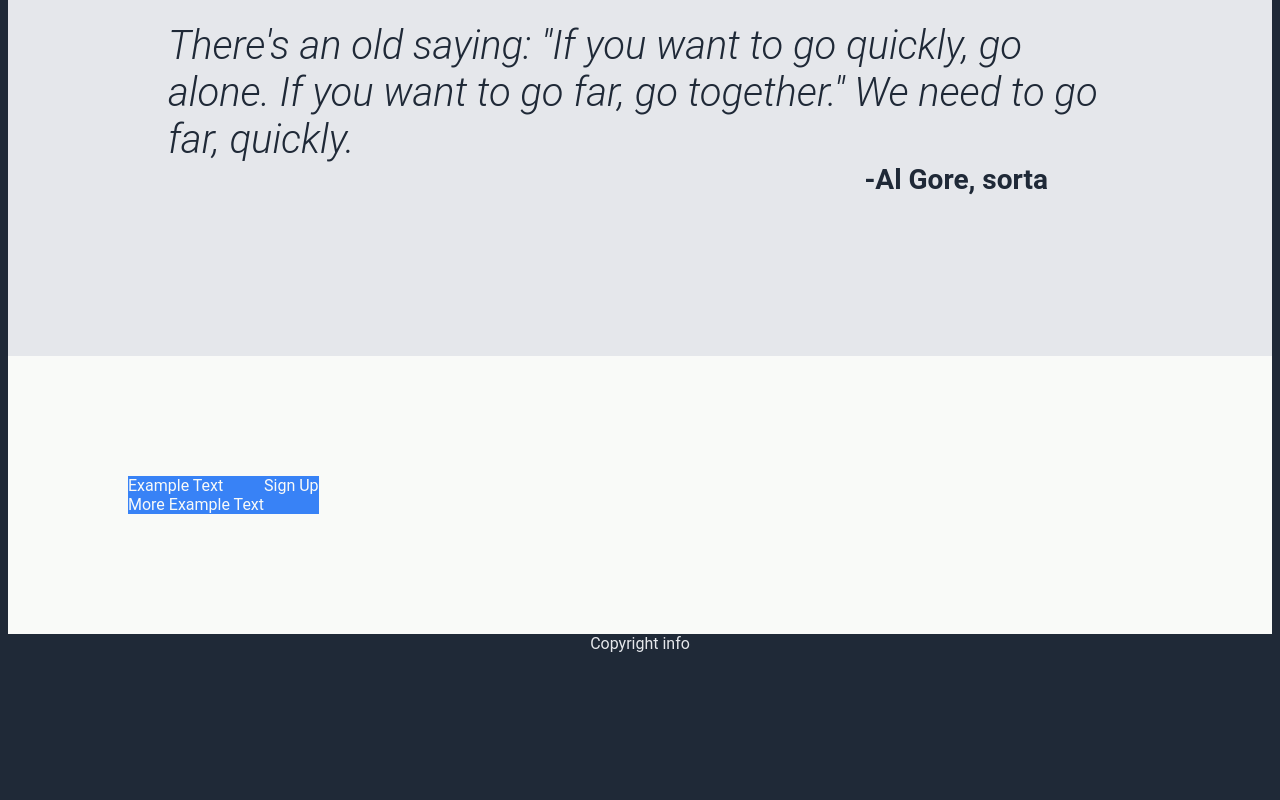
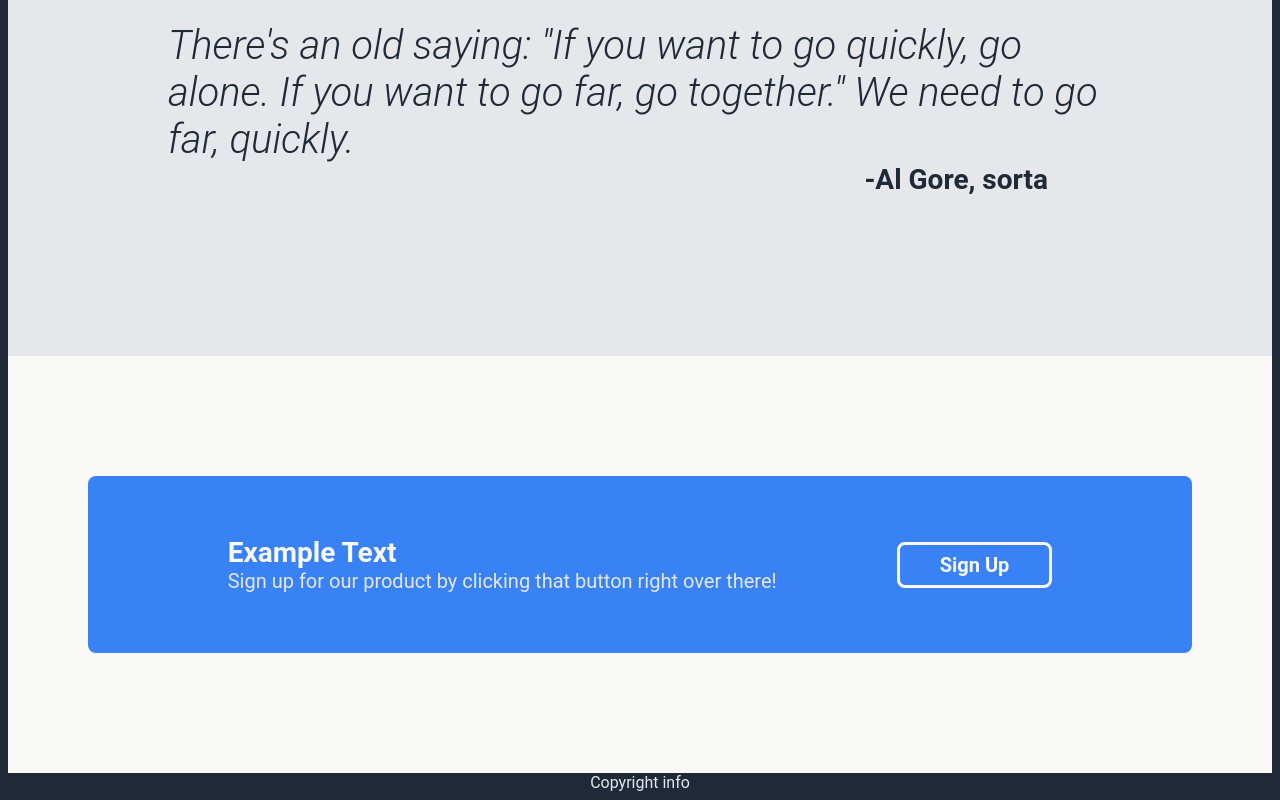
Before and after one commit to Kangaroob/odin-landing-page, a plain HTML site: page index.html in a window 1280 px wide. Shown: the part 1113-1913 px from the top of the page. Before the commit the page ends 1774 px from the top, so only its background shows below. Drawn offline with Linux system fonts and the light colour scheme.

Commit message:
Add bottom CSS

```diff
--- a/index.html
+++ b/index.html
@@ -58,10 +58,10 @@
     <div class="bottomSection flex">
         <div class="bottomPanel flex">
             <div class="bottomText">
-                <div>Example Text</div>
-                <div>More Example Text</div>
+                <div class="bottomHeader">Example Text</div>
+                <div class="bottomParagraph">Sign up for our product by clicking that button right over there!</div>
             </div>
-            <div class="bottomButton">
+            <div class="bottomButton flex">
                 Sign Up
             </div>
         </div>
--- a/style.css
+++ b/style.css
@@ -147,12 +147,39 @@ body {
 
 .bottomSection {
     background-color: #f9faf8;
-    padding: 120px;
+    padding: 120px 80px;
 }
 
 .bottomPanel {
     background-color: #3882f6;
     color: #f9faf8;
+    padding: 60px 120px;
+    width: 100%;
+    justify-content: center;
+    gap: 120px;
+    align-items: center;
+    border-radius: 0.5rem;
+}
+
+.bottomHeader {
+    font-size: 1.75rem;
+    font-weight: bold;
+}
+
+.bottomParagraph {
+    font-size: 1.25rem;
+    color: #e5e7eb;
+}
+
+.bottomButton {
+    border-style: solid;
+    border-width: 0.2rem;
+    font-size: 1.25rem;
+    font-weight: bold;
+    border-radius: 0.5rem;
+    align-items: center;
+    padding: 0.5rem 2.5rem;
+
 }
 
 .footer {
```
